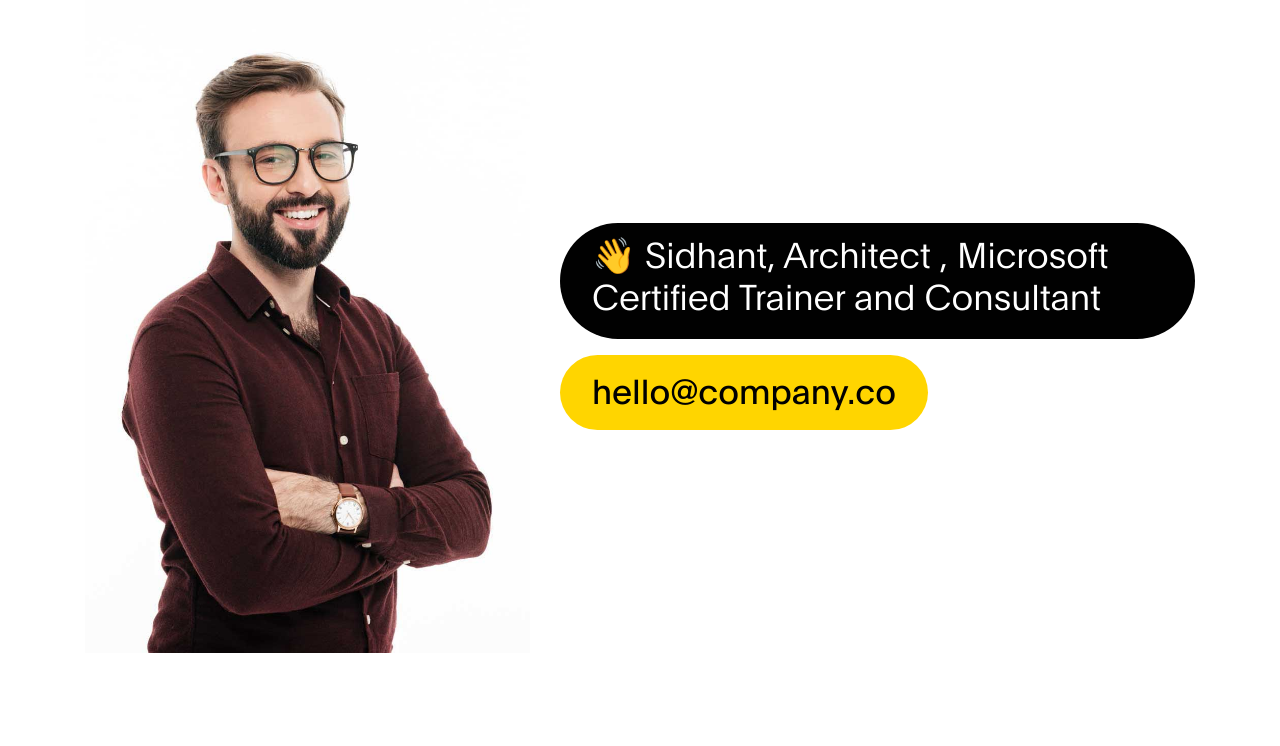
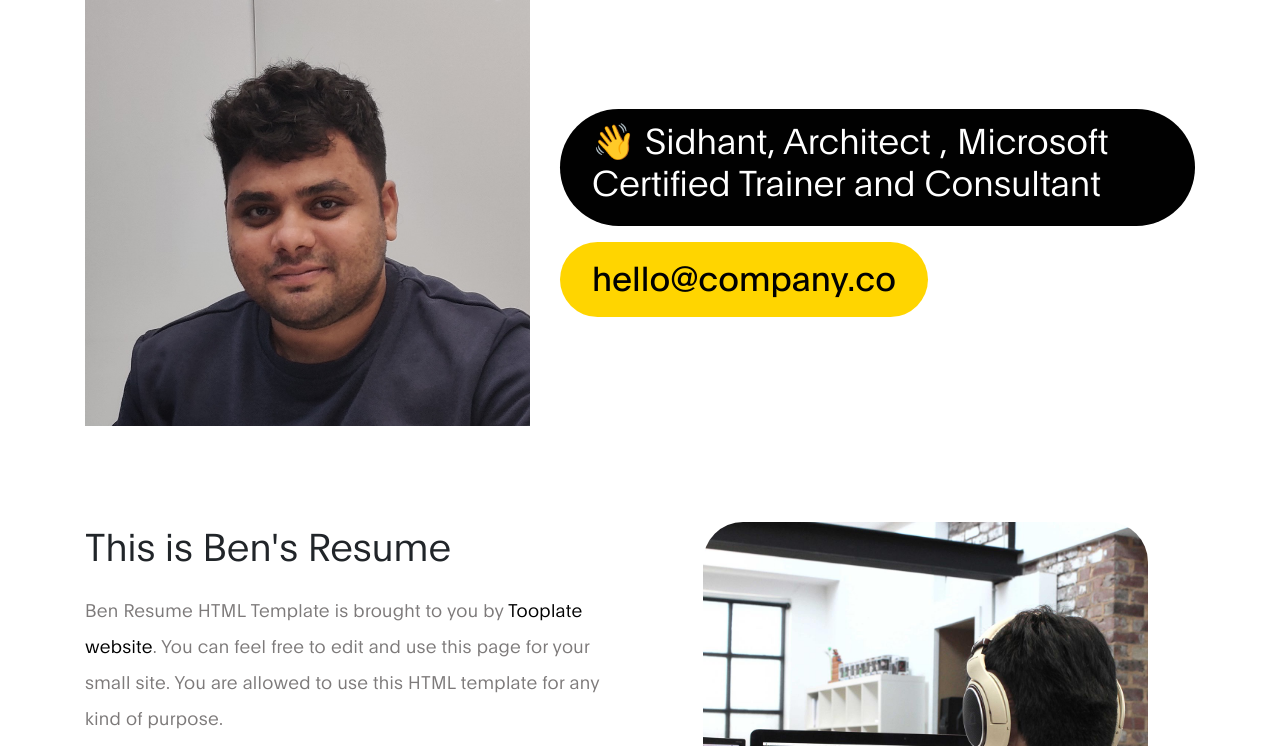
Before and after one commit to amonkarsidhant/Profile, a plain HTML site: page index.html in a window 1280 px wide. Shown: the top 746 px of the page. Drawn offline with Linux system fonts and the light colour scheme.

Commit message:
update image

```diff
--- a/index.html
+++ b/index.html
@@ -73,7 +73,7 @@
             <div class="row">
 
                   <div class="mx-auto col-lg-5 col-md-5 col-10">
-                      <img src="images/ben.jpg" class="img-fluid" alt="Ben Resume HTML Template">
+                      <img src="images/ben.png" class="img-fluid" alt="Ben Resume HTML Template">
                   </div>
 
                    <div class="d-flex flex-column justify-content-center align-items-center col-lg-7 col-md-7 col-12">
```
Also changed, not shown: images/ben.jpg (deleted), images/ben.png (added).
